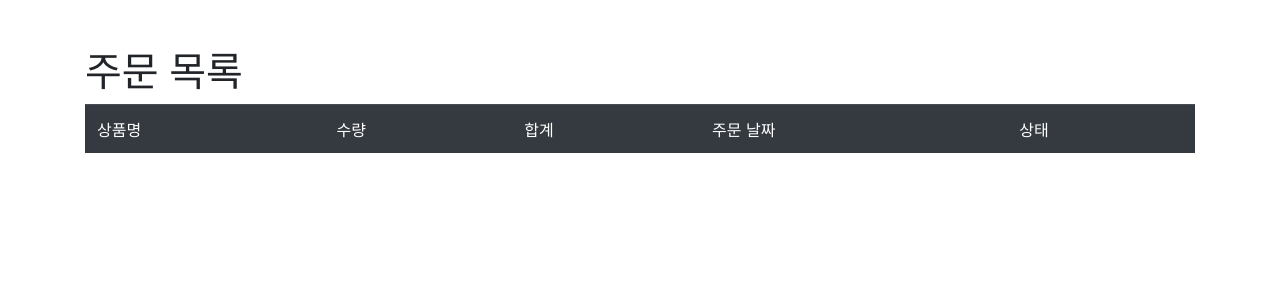
After one commit to zzisun/smartfarm, a Django app: template order/templates/order_list.html in a window 1280 px wide. The commit adds this page. Shown: the top 300 px of the page. Run offline with Django 3.2, Linux system fonts and the light colour scheme; the template is opened without the code that fills it, so the values that code supplies are empty; some libraries are stand-ins or nearby versions.

Commit message:
Add order list

```diff
--- a/order/admin.py
+++ b/order/admin.py
@@ -2,6 +2,6 @@ from django.contrib import admin
 from .models import Order
 
 class OrderAdmin(admin.ModelAdmin):
-    list_display = ('user', 'product', 'quantity',)
+    list_display = ('user', 'product', 'quantity','ordered_date')
 
 admin.site.register(Order, OrderAdmin)
--- a/order/models.py
+++ b/order/models.py
@@ -7,6 +7,8 @@ class Order(models.Model):
     ordered_date = models.DateTimeField(auto_now_add=True, verbose_name="order_date")
     quantity = models.IntegerField(verbose_name="quantity")
     amount = models.PositiveIntegerField(verbose_name="product_amount", default=0)
+    STATUS_CHOICED = (('Proc','Processing'),('Deli','Delivered'))
+    status = models.CharField(max_length=4,verbose_name="status", choices=STATUS_CHOICED, default='Proc')
 
     def __str__(self):
         return str(self.user) + ' ' + str(self.product)
--- /dev/null
+++ b/order/templates/order_list.html
@@ -0,0 +1,30 @@
+{% extends 'base.html' %}
+{% load humanize %}
+{% block contents %}
+<div class = "row mt-5">
+    <div class = "col-12">
+        <h1>주문 목록</h1>
+        <table class = "table table-dark">
+            <thead class = "thead thead-dark">
+                <td scope = "col">상품명</td>
+                <td scope = "col">수량</td>
+                <td scope = "col">합계</td>
+                <td scope = "col">주문 날짜</td>
+                <td scope = "col">상태</td>
+            </thead>
+            <tbody class = "text-light">
+                {% for product in object_list %}
+                    <tr>
+                        <td scope = "col"><a href="{% url 'product_detail' pk=product.product.id %}">{{ product.product }}</a></td>
+                        <td>{{ product.quantity | intcomma }}</td>
+                        <td>{{ product.amount | intcomma }}$</td>
+                        <td>{{ product.ordered_date | date:'Y-m-d H:i'}}</td>
+                        <td>{{product.status}}</td>
+                    </tr>
+
+                {% endfor %}
+            </tbody>
+        </table>
+    </div>
+</div>
+{% endblock %}
--- a/order/urls.py
+++ b/order/urls.py
@@ -1,8 +1,9 @@
 from django.urls import path
 
-from .views import OrderCreate
+from .views import OrderCreate, OrderListView
 
 urlpatterns = [
     path('create/', OrderCreate.as_view()),
     path('complete/',OrderCreate.as_view(), name='ordercomplete'),
+    path('orderlist/',OrderListView.as_view(), name='orderlist'),
 ]
--- a/product/templates/product_list.html
+++ b/product/templates/product_list.html
@@ -3,6 +3,8 @@
 {% block contents %}
 <div class = "row mt-5">
     <div class = "col-12">
+        <h1>상품 목록</h1>
+        <h2><a href="{% url 'orderlist' %}">주문 목록</a></h2>
         <table class = "table table-dark">
             <thead class = "thead thead-dark">
                 <td scope = "col">카테고리</td>
```
Also changed, not shown: order/views.py (+10 -1 lines).
